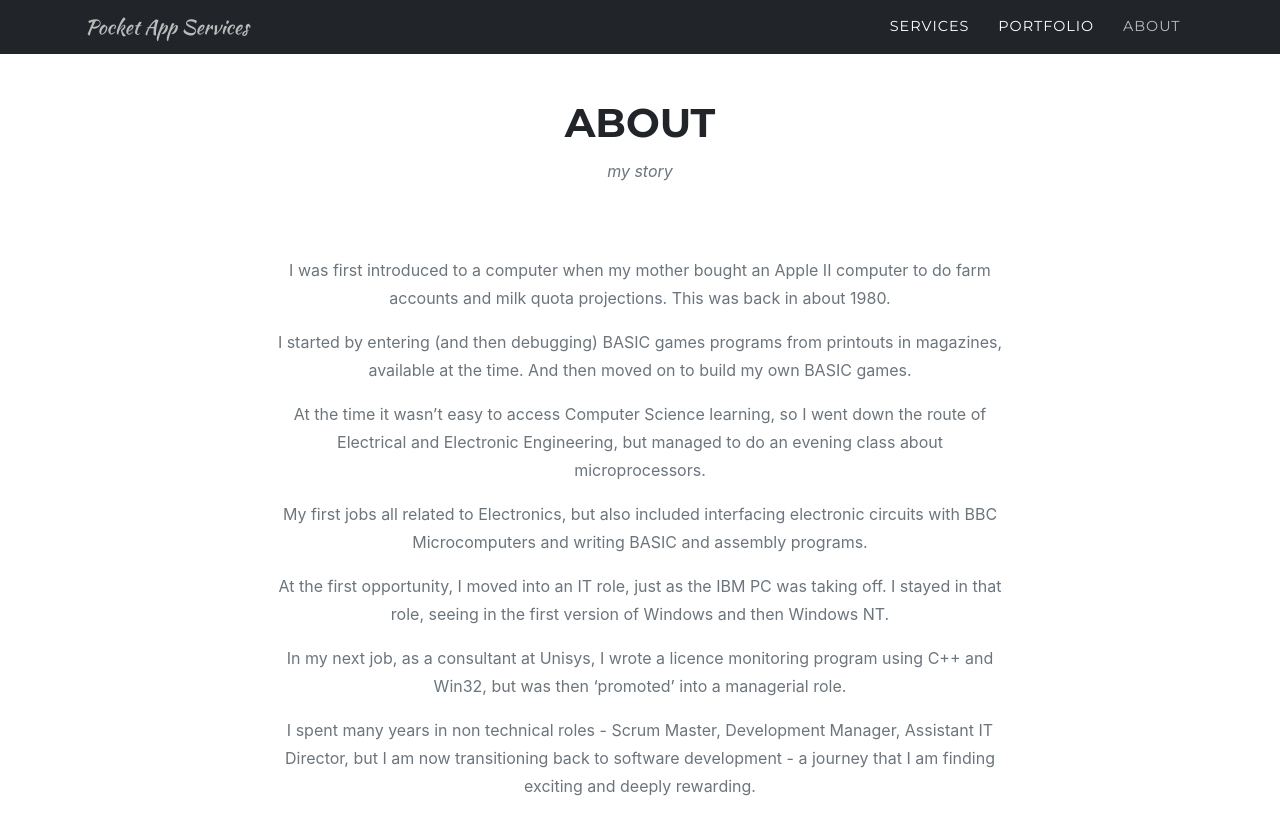
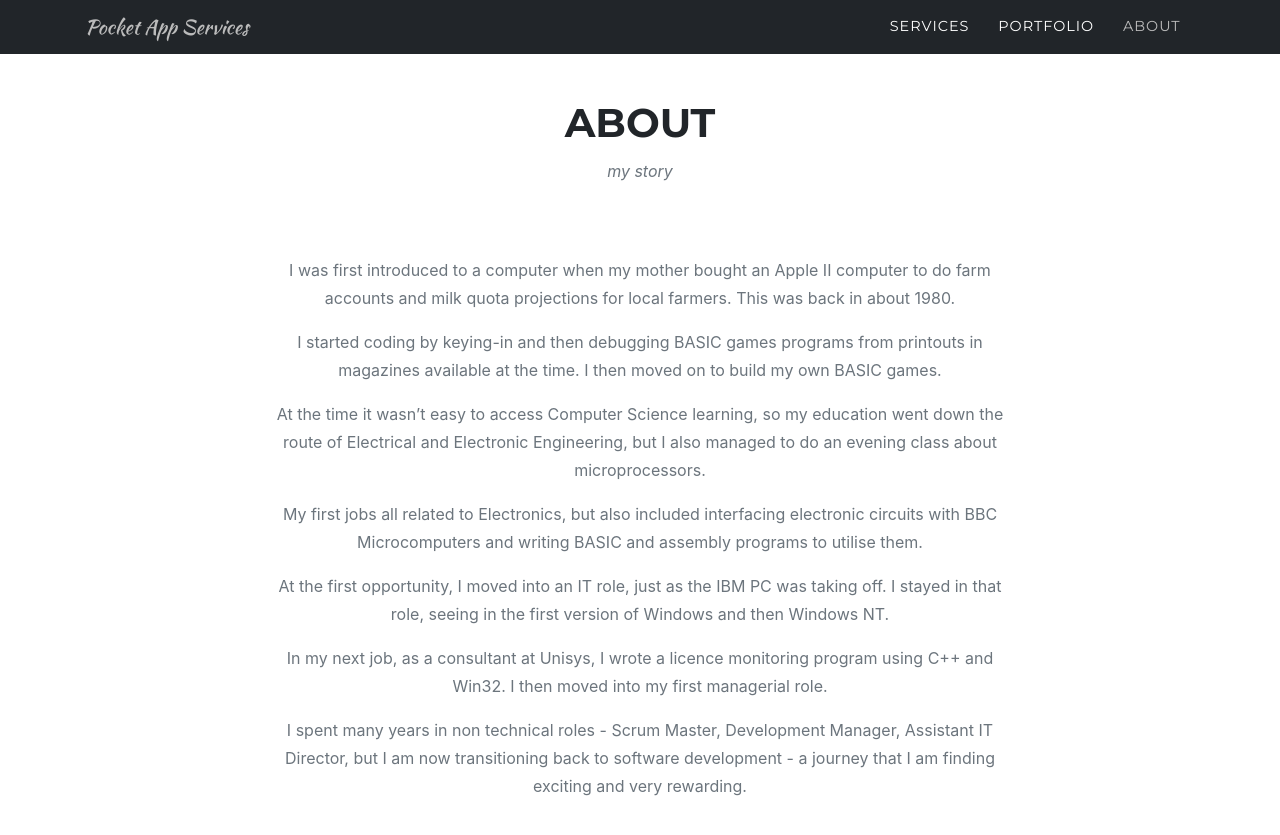
Before and after one commit to lukertaylor/lukertaylor.github.io, a Jekyll site: the page built from index.md, in a window 1280 px wide and 900 px high, scrolled down 2358 px. Shown: the top 835 px of the window. Built offline with Jekyll 4.4.1, drawn with Linux system fonts in a browser that asks for light colours; some web fonts are replaced; some of the changed text lies outside the part shown.

Commit message:
conent updates

```diff
--- a/_data/sitetext.yml
+++ b/_data/sitetext.yml
@@ -25,7 +25,7 @@ en: &DEFAULT_EN
         desc: "Using the flexible Google Flutter open source framework to build beautiful, cross-platform (Android, iOS, Web, MacOS, Windows and Linux) apps from a single codebase."
         icon: fas fa-mobile
       - title: "Agile coaching"
-        desc: "Introducing or enhancing Agile software development. Team management. Delivery management."
+        desc: "Introducing or enhancing Agile software development. Scrum Master. Team management. Delivery management. Quality improvements (accessibility and security)."
         icon: fas fa-users
 
   portfolio:
@@ -68,19 +68,19 @@ en: &DEFAULT_EN
   about:
     title: "About"
     text: "my story"
-    body: "I was first introduced to a computer when my mother bought an Apple II computer to do farm accounts and milk quota projections. This was back in about 1980.\n
+    body: "I was first introduced to a computer when my mother bought an Apple II computer to do farm accounts and milk quota projections for local farmers. This was back in about 1980.\n
 
-    I started by entering (and then debugging) BASIC games programs from printouts in magazines, available at the time. And then moved on to build my own BASIC games.\n
+    I started coding by keying-in and then debugging BASIC games programs from printouts in magazines available at the time. I then moved on to build my own BASIC games.\n
 
-    At the time it wasn't easy to access Computer Science learning, so I went down the route of Electrical and Electronic Engineering, but managed to do an evening class about microprocessors.\n
+    At the time it wasn't easy to access Computer Science learning, so my education went down the route of Electrical and Electronic Engineering, but I also managed to do an evening class about microprocessors.\n
 
-    My first jobs all related to Electronics, but also included interfacing electronic circuits with BBC Microcomputers and writing BASIC and assembly programs.\n
+    My first jobs all related to Electronics, but also included interfacing electronic circuits with BBC Microcomputers and writing BASIC and assembly programs to utilise them.\n
 
     At the first opportunity, I moved into an IT role, just as the IBM PC was taking off. I stayed in that role, seeing in the first version of Windows and then Windows NT.\n
 
-    In my next job, as a consultant at Unisys, I wrote a licence monitoring program using C++ and Win32, but was then 'promoted' into a managerial role.\n
+    In my next job, as a consultant at Unisys, I wrote a licence monitoring program using C++ and Win32. I then moved into my first managerial role.\n
 
-    I spent many years in non technical roles - Scrum Master, Development Manager, Assistant IT Director, but I am now transitioning back to software development - a journey that I am finding exciting and deeply rewarding.
+    I spent many years in non technical roles - Scrum Master, Development Manager, Assistant IT Director, but I am now transitioning back to software development - a journey that I am finding exciting and very rewarding.
     "
     section: about
 
```
Also changed, not shown: _portfolio/project1.md (+1 -1 lines).
